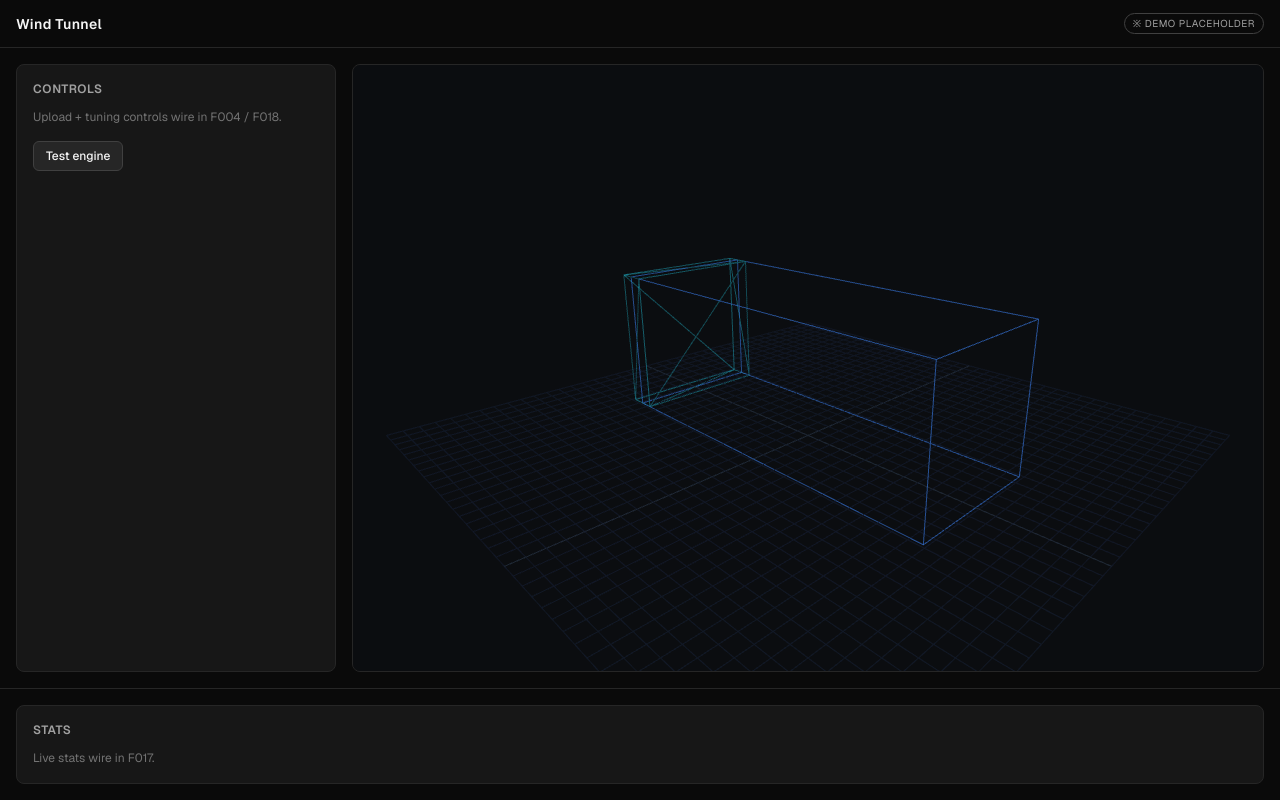
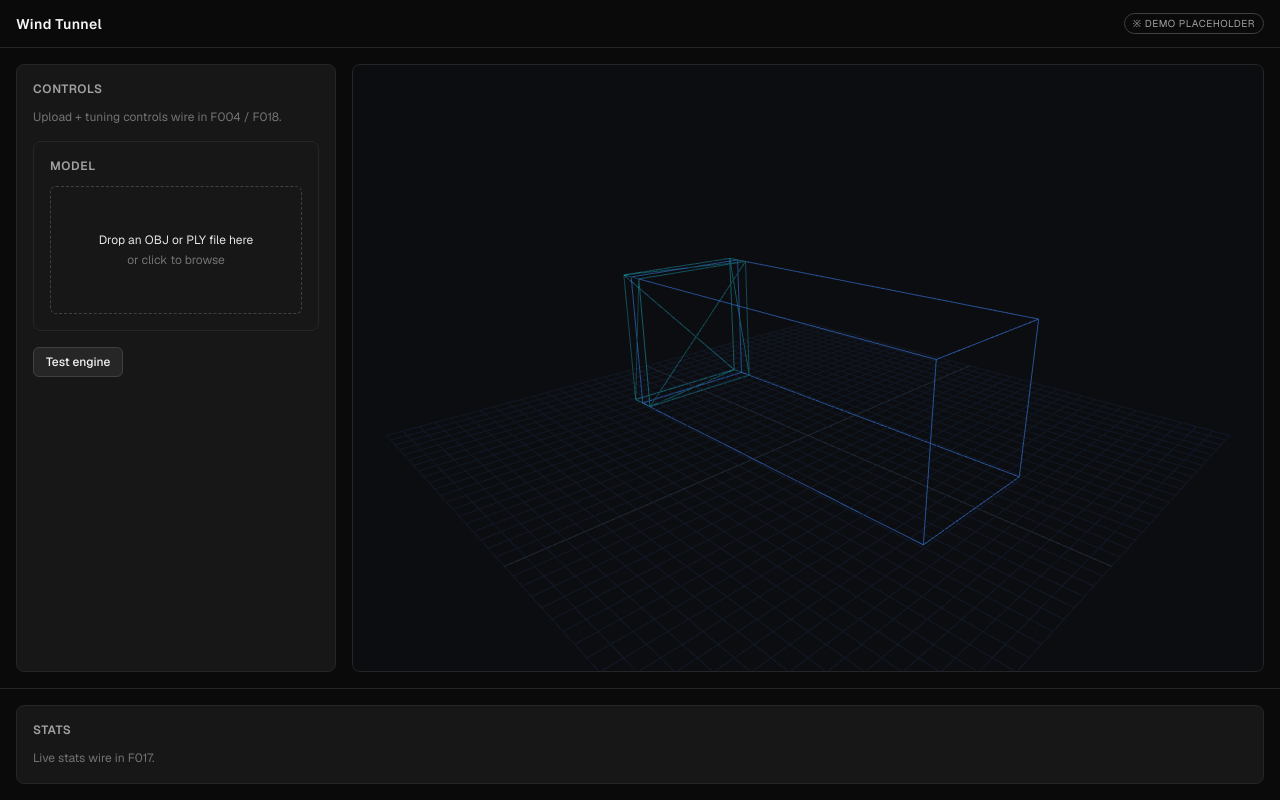
Before and after one commit to 3zcurdia/wind-tunnel, a Next.js app: page / in a window 1280 px wide. Built offline with nearby package versions, Linux system fonts and the light colour scheme.

Commit message:
Implement feature Upload UI (drag & drop, validation)

```diff
--- a/src/app/page.tsx
+++ b/src/app/page.tsx
@@ -1,9 +1,12 @@
+import { UploadPanel } from "@/components/controls/UploadPanel";
 import { Panel } from "@/components/ui/Panel";
 import { WasmProbe } from "@/components/ui/WasmProbe";
 import ViewportMount from "@/components/viewport/ViewportMount";
+import { ModelProvider } from "@/lib/sim/ModelContext";
 
 export default function Home() {
   return (
+    <ModelProvider>
       <div className="flex h-screen flex-col overflow-hidden">
         <header className="flex h-12 shrink-0 items-center justify-between border-b border-neutral-800 px-4">
           <h1 className="text-sm font-semibold tracking-wide">Wind Tunnel</h1>
@@ -17,6 +20,7 @@ export default function Home() {
               <p className="text-xs text-neutral-500">
                 Upload + tuning controls wire in F004 / F018.
               </p>
+              <UploadPanel />
               <WasmProbe />
             </div>
           </Panel>
@@ -32,5 +36,6 @@ export default function Home() {
           </Panel>
         </footer>
       </div>
+    </ModelProvider>
   );
 }
--- /dev/null
+++ b/src/components/controls/UploadPanel.tsx
@@ -0,0 +1,130 @@
+"use client";
+
+import { useRef, useState, type ChangeEvent, type DragEvent } from "react";
+import { Panel } from "@/components/ui/Panel";
+import { useModel } from "@/lib/sim/ModelContext";
+
+function formatSize(sizeBytes: number): string {
+  if (sizeBytes < 1024 * 1024) {
+    return `${(sizeBytes / 1024).toFixed(1)} KB`;
+  }
+  return `${(sizeBytes / (1024 * 1024)).toFixed(2)} MB`;
+}
+
+export function UploadPanel() {
+  const { file, status, error, meta, reading, setFile, clear } = useModel();
+  const [dragging, setDragging] = useState(false);
+  const inputRef = useRef<HTMLInputElement | null>(null);
+
+  function openPicker() {
+    if (!reading) inputRef.current?.click();
+  }
+
+  function handleInputChange(e: ChangeEvent<HTMLInputElement>) {
+    const picked = e.target.files?.[0];
+    e.target.value = "";
+    if (picked && !reading) setFile(picked);
+  }
+
+  function handleDragOver(e: DragEvent<HTMLButtonElement>) {
+    e.preventDefault();
+    if (!reading) setDragging(true);
+  }
+
+  function handleDragLeave(e: DragEvent<HTMLButtonElement>) {
+    e.preventDefault();
+    setDragging(false);
+  }
+
+  function handleDrop(e: DragEvent<HTMLButtonElement>) {
+    e.preventDefault();
+    setDragging(false);
+    if (reading) return;
+    const dropped = e.dataTransfer.files?.[0];
+    if (dropped) setFile(dropped);
+  }
+
+  const showError = status === "invalid" && error !== undefined;
+  const showSuccess = status === "valid" && file !== null;
+
+  return (
+    <Panel title="Model">
+      {showError ? (
+        <p role="alert" className="mb-2 text-xs text-red-500">
+          {error}
+        </p>
+      ) : null}
+      {showSuccess && file !== null ? (
+        <div className="mb-2 rounded-md border border-neutral-800 bg-neutral-950 p-3">
+          <div className="flex items-center justify-between gap-2">
+            <p className="truncate text-xs font-medium text-neutral-100">
+              {file.name}
+            </p>
+            <span className="shrink-0 rounded-full border border-neutral-700 px-2 py-0.5 text-[10px] font-semibold uppercase tracking-wider text-neutral-300">
+              {file.format}
+            </span>
+          </div>
+          <p className="mt-1 text-xs text-neutral-400">
+            {formatSize(file.sizeBytes)}
+          </p>
+          <p className="mt-1 text-xs text-neutral-400">
+            Triangles: {meta?.triangles ?? "—"} · Vertices{" "}
+            {meta?.vertices ?? "—"}
+          </p>
+          <button
+            type="button"
+            onClick={clear}
+            className="mt-2 rounded-md border border-neutral-700 bg-neutral-800 px-2 py-1 text-xs text-neutral-200 hover:bg-neutral-700"
+          >
+            Remove
+          </button>
+        </div>
+      ) : null}
+      <button
+        type="button"
+        aria-label="Upload 3D model file"
+        onClick={openPicker}
+        onDragOver={handleDragOver}
+        onDragLeave={handleDragLeave}
+        onDrop={handleDrop}
+        disabled={reading}
+        className={[
+          "flex min-h-32 w-full flex-col items-center justify-center gap-1 rounded-md border-dashed p-4 text-center transition-colors",
+          "border border-dashed",
+          dragging
+            ? "border-blue-500/60 bg-blue-500/10"
+            : "border-neutral-700 bg-transparent",
+          reading ? "cursor-wait opacity-70" : "cursor-pointer",
+        ].join(" ")}
+      >
+        {reading ? (
+          <span className="flex items-center gap-2 text-xs text-neutral-300">
+            <span
+              aria-hidden="true"
+              className="inline-block h-4 w-4 animate-spin rounded-full border-2 border-neutral-500 border-t-transparent"
+            />
+            Reading file…
+          </span>
+        ) : (
+          <>
+            <span className="text-xs text-neutral-200">
+              Drop an OBJ or PLY file here
+            </span>
+            <span className="text-xs text-neutral-500">
+              or click to browse
+            </span>
+          </>
+        )}
+      </button>
+      <input
+        ref={inputRef}
+        type="file"
+        accept=".obj,.ply"
+        className="hidden"
+        onChange={handleInputChange}
+        disabled={reading}
+        tabIndex={-1}
+      />
+    </Panel>
+  );
+}
--- /dev/null
+++ b/src/lib/sim/ModelContext.tsx
@@ -0,0 +1,110 @@
+"use client";
+
+import {
+  createContext,
+  useCallback,
+  useContext,
+  useMemo,
+  useRef,
+  useState,
+  type ReactNode,
+} from "react";
+import { validateFile, type LoadedFile } from "./types";
+
+export interface ModelMeta {
+  triangles?: number;
+  vertices?: number;
+}
+
+export type ModelStatus = "empty" | "valid" | "invalid";
+
+export interface ModelContextValue {
+  file: LoadedFile | null;
+  status: ModelStatus;
+  error?: string;
+  /** Populated by F005's parse pipeline; F004 renders it when present. */
+  meta?: ModelMeta;
+  /** True while `File.arrayBuffer()` is in flight. */
+  reading: boolean;
+  setFile(f: File): void;
+  clear(): void;
+}
+
+const ModelContext = createContext<ModelContextValue | null>(null);
+
+export function ModelProvider({ children }: { children: ReactNode }) {
+  const [file, setFileState] = useState<LoadedFile | null>(null);
+  const [status, setStatus] = useState<ModelStatus>("empty");
+  const [error, setError] = useState<string | undefined>(undefined);
+  const [meta, setMeta] = useState<ModelMeta | undefined>(undefined);
+  const [reading, setReading] = useState(false);
+  const generationRef = useRef(0);
+
+  const setFile = useCallback((f: File) => {
+    const validation = validateFile(f);
+    if (!validation.ok) {
+      // New attempt clears any in-flight read and any previous file.
+      generationRef.current += 1;
+      setReading(false);
+      setFileState(null);
+      setMeta(undefined);
+      setStatus("invalid");
+      setError(validation.reason);
+      return;
+    }
+    const generation = generationRef.current + 1;
+    generationRef.current = generation;
+    // New attempt clears the previous error immediately.
+    setError(undefined);
+    setReading(true);
+    void (async () => {
+      try {
+        const data = await f.arrayBuffer();
+        if (generationRef.current !== generation) return;
+        setFileState({
+          name: f.name,
+          format: validation.format,
+          data,
+          sizeBytes: f.size,
+        });
+        setMeta(undefined);
+        setStatus("valid");
+        setError(undefined);
+      } catch {
+        if (generationRef.current !== generation) return;
+        setFileState(null);
+        setMeta(undefined);
+        setStatus("invalid");
+        setError("Failed to read file");
+      } finally {
+        if (generationRef.current === generation) setReading(false);
+      }
+    })();
+  }, []);
+
+  const clear = useCallback(() => {
+    generationRef.current += 1;
+    setFileState(null);
+    setMeta(undefined);
+    setStatus("empty");
+    setError(undefined);
+    setReading(false);
+  }, []);
+
+  const value = useMemo<ModelContextValue>(
+    () => ({ file, status, error, meta, reading, setFile, clear }),
+    [file, status, error, meta, reading, setFile, clear],
+  );
+
+  return (
+    <ModelContext.Provider value={value}>{children}</ModelContext.Provider>
+  );
+}
+
+export function useModel(): ModelContextValue {
+  const ctx = useContext(ModelContext);
+  if (ctx === null) {
+    throw new Error("useModel must be used inside <ModelProvider>");
+  }
+  return ctx;
+}
--- /dev/null
+++ b/src/lib/sim/types.ts
@@ -0,0 +1,39 @@
+export type ModelFormat = "obj" | "ply";
+
+export interface LoadedFile {
+  /** Original filename */
+  name: string;
+  format: ModelFormat;
+  /** Full file bytes */
+  data: ArrayBuffer;
+  sizeBytes: number;
+}
+
+export const MAX_MODEL_FILE_BYTES = 50 * 1024 * 1024;
+
+type ValidateOk = { ok: true; format: ModelFormat };
+type ValidateErr = { ok: false; reason: string };
+
+function extensionOf(name: string): string {
+  const dot = name.lastIndexOf(".");
+  if (dot < 0) return "";
+  return name.slice(dot + 1).toLowerCase();
+}
+
+/**
+ * Validate an upload candidate (F004). Pure — no React, no I/O.
+ * Extension check is case-insensitive; size in bytes.
+ */
+export function validateFile(file: File): ValidateOk | ValidateErr {
+  const ext = extensionOf(file.name);
+  if (ext !== "obj" && ext !== "ply") {
+    return { ok: false, reason: "Unsupported format — use .obj or .ply" };
+  }
+  if (file.size === 0) {
+    return { ok: false, reason: "File is empty" };
+  }
+  if (file.size > MAX_MODEL_FILE_BYTES) {
+    return { ok: false, reason: "File too large (max 50 MB)" };
+  }
+  return { ok: true, format: ext };
+}
```
Also changed, not shown: 4 other files (tests, documents, lock files or other folders). Lines whose indentation alone changed are shown as unchanged.
